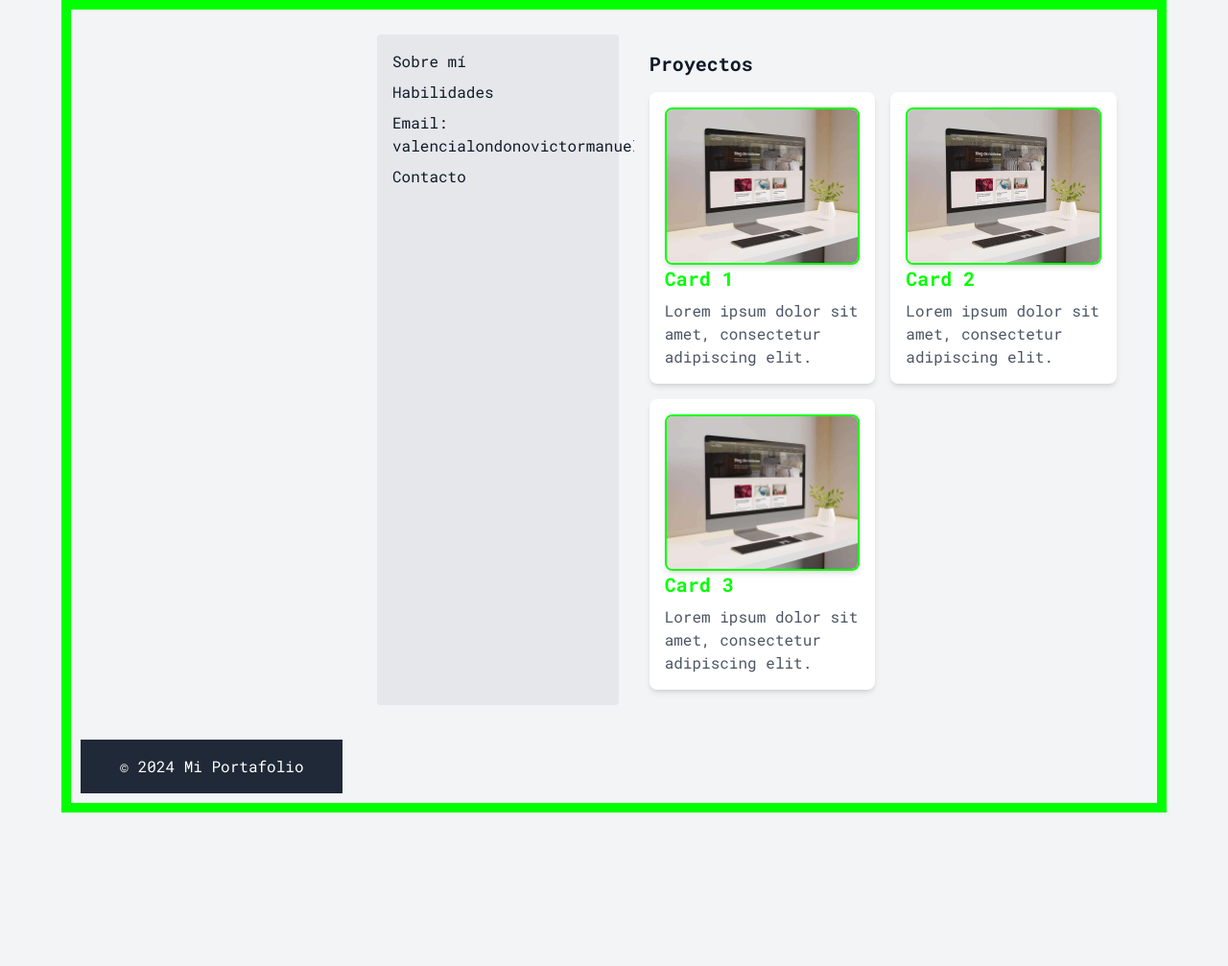
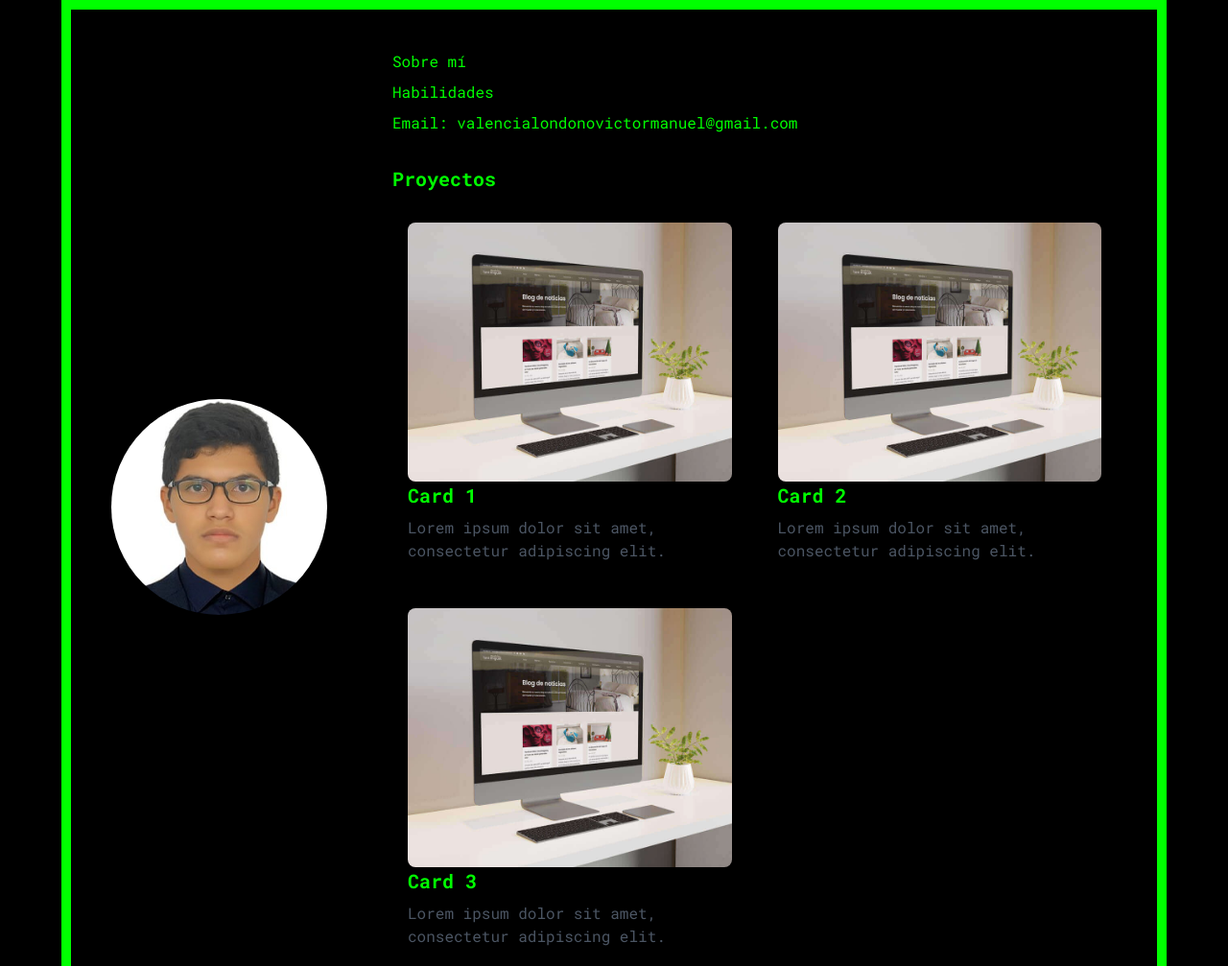
Before and after one commit to v1ct0r136/Portafolio, a plain HTML site: page index.html in a window 1280 px wide. Shown: the top 1007 px of the page at 96% size. Before the commit the page ends 847 px from the top, so only its background shows below. Drawn offline with nearby package versions, Linux system fonts and the light colour scheme.

Commit message:
Interferencias entre Tailwind y Css
Se arregló el problema en el que propiedades de Tailwind se superponían a las del archivo CSS. Además de que se añadió el enlace al botón "Sobre mí".

```diff
--- a/css/styles.css
+++ b/css/styles.css
@@ -1,4 +1,3 @@
-/* Body con estilo de pantalla retro */
 .body_box {
     background-color: black;
     color: #00FF00; /* Letra verde para estilo retro */
@@ -20,7 +19,7 @@ footer {
 
 /* Links de la información */
 .information_link:hover {
-    color: #00FF00; /* Verde para el hover */
+    color: #009400; /* Verde para el hover */
 }
 
 /* Contenido de los cards */
@@ -35,7 +34,7 @@ footer {
     box-shadow: 0 0 15px #00FF00; /* Sombra verde */
 }
 
-/* Ajustes adicionales de las cards */
-.images img {
-    border: 2px solid #00FF00; /* Bordes de las imágenes */
+.images img:hover {
+    border: 2px solid #00FF00;
+    box-shadow: #00FF00;
 }
--- a/index.html
+++ b/index.html
@@ -10,10 +10,10 @@
     <link rel="preconnect" href="https://fonts.gstatic.com" crossorigin>
     <link href="https://fonts.googleapis.com/css2?family=Roboto+Mono:ital,wght@0,100..700;1,100..700&display=swap" rel="stylesheet">
 </head>
-<body class="body_box bg-gray-100 text-gray-900">
+<body class="body_box">
     <header class="header_box flex items-center text-white p-4 ml-4">
 
-        <!--<img src="images/Foto victor.jfif" class= "profile_image rounded-full h-auto rounded- shadow-lg w-1/12"> -->
+        <img src="images/Foto victor.jfif" class= "profile_image rounded-full h-auto rounded- shadow-lg w-full">
 
         <!--<nav class="habilidades">
           <ul>
@@ -23,41 +23,39 @@
             <li>Arduino en aprendizaje.</li>
             <li>Conocimientos básicos de Python, MySQL, y redes.</li>
           </ul>
-        </nav> -->
+        </nav>-->
 
     </header>
 
-    <main class="grid grid-cols-3 gap-4 p-4">
+    <main class="grid-cols-3 gap-4 p-4">
 
-      <nav class="information w-full bg-gray-200 p-4 rounded">
+      <nav class="information w-full p-4 rounded">
 
         <ul class="flex flex-col space-y-2">
-          <li><a href="#" class="information_link hover:text-green-600">Sobre mí</a></li>
-          <li><a href="#" class="information_link hover:text-green-600">Habilidades</a></li>
-
+          <li><a href="about-me/about_me.html" class="information_link">Sobre mí</a></li>
+          <li><a href="#" class="information_link">Habilidades</a></li>
           <li>Email: valencialondonovictormanuel@gmail.com</li>
-          <li>Contacto</li>
 
         </ul>
 
       </nav>
 
 
-      <nav class="Proyectos col-span-2 bg-gray-100 p-4 rounded">
+      <nav class="Proyectos col-span-2  p-4 rounded">
 
         <h1 class="text-xl font-bold mb-4">Proyectos</h1>
         <div class="images grid grid-cols-2 gap-4">
-          <div class="bg-white rounded-lg shadow-md p-4 hover:shadow-lg transition duration-300">
+          <div class="rounded-lg p-4">
             <img src="images/Card 2.jpg" class="w-full h-auto rounded-lg shadow-md" alt="Primer Sitio Web">
             <h2 class="text-xl font-bold mb-2">Card 1</h2>
             <p class="text-gray-600">Lorem ipsum dolor sit amet, consectetur adipiscing elit.</p>
           </div>
-          <div class="bg-white rounded-lg shadow-md p-4 hover:shadow-lg transition duration-300">
+          <div class="rounded-lg shadow-md p-4">
             <img src="images/Card 2.jpg" class="w-full h-auto rounded-lg shadow-md" alt="Segundo Sitio Web">
             <h2 class="text-xl font-bold mb-2">Card 2</h2>
             <p class="text-gray-600">Lorem ipsum dolor sit amet, consectetur adipiscing elit.</p>
           </div>
-          <div class="bg-white rounded-lg shadow-md p-4 hover:shadow-lg transition duration-300">
+          <div class="rounded-lg shadow-md p-4">
             <img src="images/Card 2.jpg" class="w-full h-auto rounded-lg shadow-md" alt="Tercer Sitio Web">
             <h2 class="text-xl font-bold mb-2">Card 3</h2>
             <p class="text-gray-600">Lorem ipsum dolor sit amet, consectetur adipiscing elit.</p>
```
Also changed, not shown: about-me/about_me.html (+11 -0 lines).
